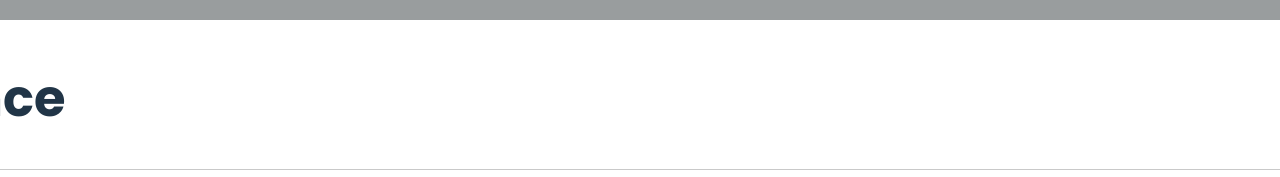
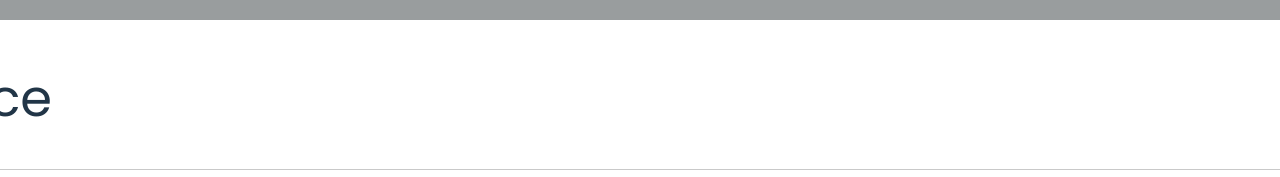
Before and after one commit to HugoVarloud/portfolio, a React (Vite) app in the folder portfolio-hugo-varloud-meyer/: page / in a window 1280 px wide. Shown: the part 772-949 px from the top of the page. Built offline with nearby package versions, Linux system fonts and the light colour scheme.

Commit message:
title of the experience section

```diff
--- a/portfolio-hugo-varloud-meyer/src/components/Experience/Experience.jsx
+++ b/portfolio-hugo-varloud-meyer/src/components/Experience/Experience.jsx
@@ -34,7 +34,7 @@ const Section = () => {
   return (
     <div className={styles.sectionContainer}>
       <section className={styles.experienceSection}>
-        <h1>Expérience</h1>
+        <h1 className={styles.titleExperience}>Expérience</h1>
         <div className={styles.body}>
           {
             projects.map( (project, index) => {
--- a/portfolio-hugo-varloud-meyer/src/components/Experience/style.module.css
+++ b/portfolio-hugo-varloud-meyer/src/components/Experience/style.module.css
@@ -61,9 +61,11 @@
     color: #aeaeae;
 }
 
+.titleExperience {
+    font-weight: 400;
+}
 
-
-.project{
+.project {
     display: flex;
     justify-content: space-between;
     align-items: center;
```
